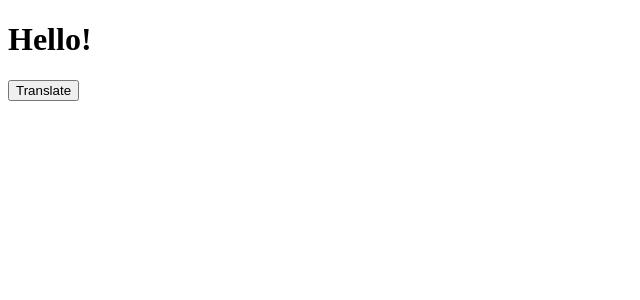
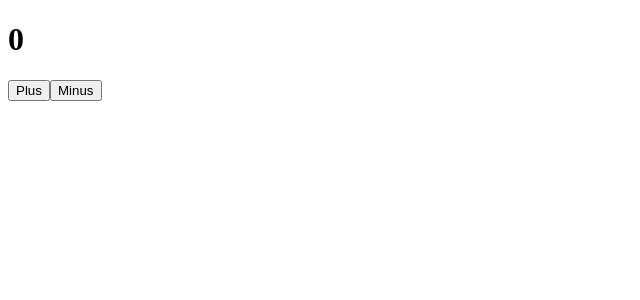
Before and after one commit to simyeongryu/nc-react-hooks, a React (Create React App) app: page / in a window 1280 px wide. Shown: the top 300 px of the page, without its empty margins (0-640 px from the left). Built offline with nearby package versions, Linux system fonts and the light colour scheme.

Commit message:
usereducer

```diff
--- a/src/App.js
+++ b/src/App.js
@@ -1,13 +1,33 @@
-import React from "react";
-import Lang from "./context";
-import translations from "./translations";
-import Screen from "./Screen";
+import React, { useReducer } from "react";
+
+const INCREMENT = "increment";
+const DECREMENT = "decrement";
+
+// action의 이름은 아무거나 해도 된다.
+function reducer(state, action) {
+  // return 하는 object는 state를 대체할 object
+  // state가 변경되는 게 아니라 대체된다.
+  switch (action) {
+    case INCREMENT:
+      return { count: state.count + 1 };
+    case "decrement":
+      return { count: state.count - 1 };
+    default:
+      throw new Error();
+  }
+}
 
 function App() {
+  // useReducer는 Component에 state가 많을 때 사용한다.
+  // dispatch는 reducer에 action을 보낸다.
+  // useReducer(reducerFunction, state)
+  const [state, dispatch] = useReducer(reducer, { count: 0 });
   return (
-    <Lang defaultLang="en" translations={translations}>
-      <Screen />
-    </Lang>
+    <>
+      <h1>{state.count}</h1>
+      <button onClick={() => dispatch(INCREMENT)}>Plus</button>
+      <button onClick={() => dispatch(DECREMENT)}>Minus</button>
+    </>
   );
 }
 
--- a/src/Screen.js
+++ /dev/null
@@ -1,15 +0,0 @@
-import React from "react";
-import { useSetLang, useHyperTranslate } from "./context";
-
-export default () => {
-  const setLang = useSetLang();
-  const hyperTranslate = useHyperTranslate();
-  return (
-    <>
-      <h1>{hyperTranslate("Hello")}!</h1>
-      <button onClick={() => setLang("kor")}>
-        {hyperTranslate("Translate")}
-      </button>
-    </>
-  );
-};
--- a/src/context.js
+++ /dev/null
@@ -1,32 +0,0 @@
-import React, { useState, useContext, createContext } from "react";
-
-const LangContext = createContext();
-
-const Lang = ({ defaultLang, children, translations }) => {
-  const [lang, setLang] = useState(defaultLang);
-
-  const hyperTranslate = text => {
-    if (lang === defaultLang) {
-      return text;
-    } else {
-      return translations[lang][text];
-    }
-  };
-
-  return (
-    <LangContext.Provider value={{ setLang, hyperTranslate }}>
-      {children}
-    </LangContext.Provider>
-  );
-};
-export const useSetLang = lang => {
-  const { setLang } = useContext(LangContext);
-  return setLang;
-};
-
-export const useHyperTranslate = () => {
-  const { hyperTranslate } = useContext(LangContext);
-  return hyperTranslate;
-};
-
-export default Lang;
--- a/src/translations.js
+++ /dev/null
@@ -1,8 +0,0 @@
-const translations = {
-  kor: {
-    Hello: "안녕하세요",
-    Translate: "번역"
-  }
-};
-
-export default translations;
```
Also changed, not shown: 1 other file (tests, documents, lock files or other folders).
